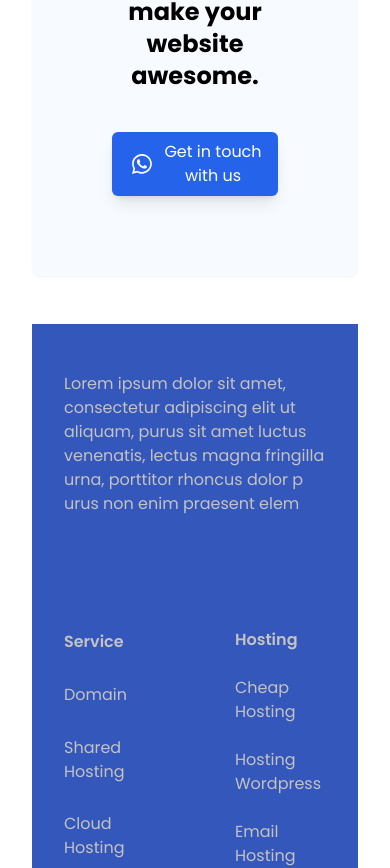
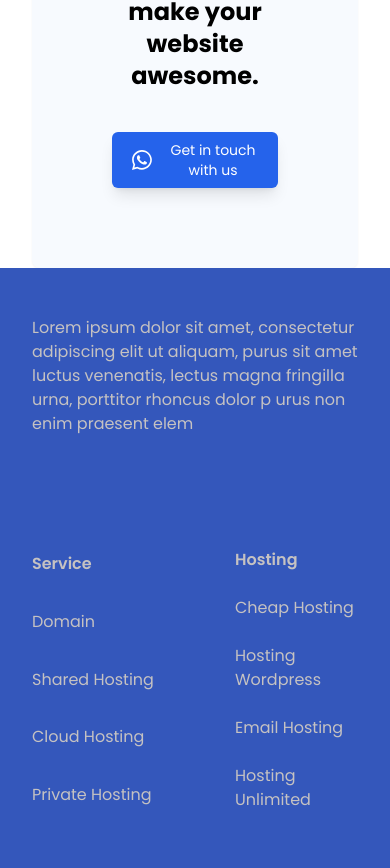
Before and after one commit to DHANIYEL/hoster, a React (Create React App) app: page / in a window 390 px wide. Shown: the part 7277-8145 px from the top of the page. Built offline with nearby package versions, Linux system fonts and the light colour scheme.

Commit message:
all done

```diff
--- a/src/components/Contact.tsx
+++ b/src/components/Contact.tsx
@@ -15,7 +15,7 @@ const Contact = () => {
           <CustomButton
             img={whatsapp}
             children="Get  in touch with us"
-            className="flex flex-row gap-2 justify-center items-center"
+            className="flex flex-row gap-2 justify-center items-center max-sm:text-sm"
             handleClick={handleNavigation}
           />
         </div>
--- a/src/components/Footer.tsx
+++ b/src/components/Footer.tsx
@@ -2,8 +2,8 @@ import React from "react";
 
 const Footer = () => {
   return (
-    <div className="padding">
-      <div className="padding flex justify-start bg-[#3457BB] text-[#c5c2c2] relative">
+    <div className="padding !pb-0 bg-[#3457BB] text-[#c5c2c2]">
+      <div className="lg:px-8 lg:py-12 flex justify-start  relative">
         <div className="flex w-fit justify-start items-center flex-row gap-28 max-lg:flex-col">
           <div className="w-1/4 max-lg:w-fit">
             <p className="max-lg:w-full ">
@@ -41,7 +41,7 @@ const Footer = () => {
           </div>
         </div>
         <p
-          className="absolute bottom-10 cursor-pointer bg-[#ded9d929] px-3 py-2 rounded-lg text-[12px] font-semibold"
+          className="absolute bottom-10 max-lg:right-0 max-md:bottom-0 cursor-pointer bg-[#ded9d929] px-3 py-2 rounded-lg text-[12px] font-semibold"
           onClick={() => {
             // Your custom click handler logic here
             window.location.href =
```
